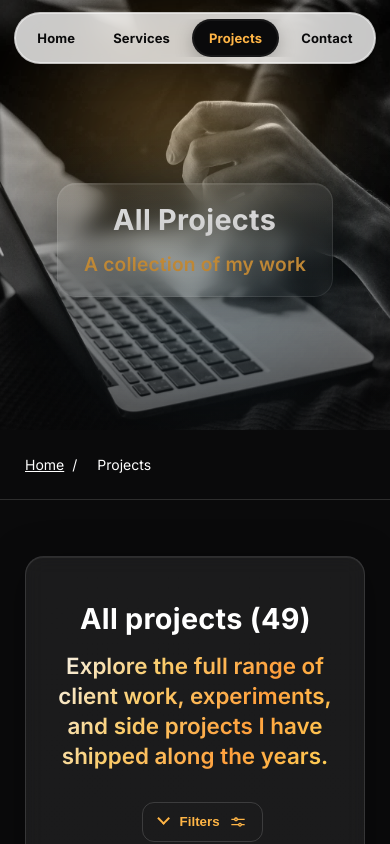
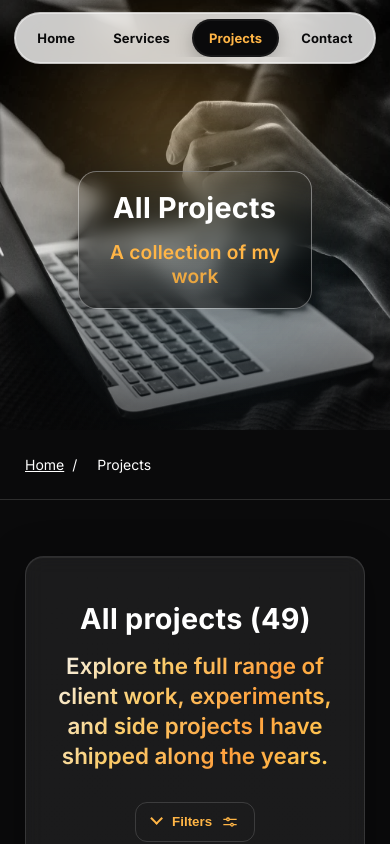
Before and after one commit to andreinemeti/portfolio-refactor, a Next.js app: page /projects in a window 390 px wide. Shown: the top 844 px of the page. Built offline with nearby package versions, Linux system fonts and the light colour scheme.

Commit message:
Fixed slider carousel touch on mobile due to z-index and improved main title readability

```diff
--- a/app/styles/components/_filters.scss
+++ b/app/styles/components/_filters.scss
@@ -1,6 +1,5 @@
 .filters-container {
-padding:15px 0 0 15px;
-
+  padding-top:15px;
 }
 .filters-container.filters-container--open {
 
--- a/app/styles/components/_hero.scss
+++ b/app/styles/components/_hero.scss
@@ -25,15 +25,14 @@
       background: rgba(0, 0, 0, 0.84);
       border-radius: $cardRadius;
       padding: 20px;
+      box-sizing: border-box;
       border: 2px solid $accentColor;
-
-
       backdrop-filter: blur(10px);
       background: linear-gradient(180deg, rgba(255, 255, 255, 0.07), rgba(255, 255, 255, 0.03));
-      border: 1px solid rgba(255, 255, 255, 0.12);
+      background: linear-gradient(180deg, #ffffff00, #00000096);
+          border: 1px solid rgb(255 255 255 / 40%);
       box-shadow:
-        0 8px 40px rgba(0, 0, 0, 0.35),
-        inset 0 1px 0 rgba(255, 255, 255, 0.08);
+        0 8px 40px rgba(0, 0, 0, 0.35);
 
     }
 
@@ -101,16 +100,16 @@
   position: absolute;
   inset: 0;
   pointer-events: none;
-  background: linear-gradient(to top, rgba(10, 10, 11, .65) 0%, rgba(10, 10, 11, .25) 40%, rgba(10, 10, 11, 0) 70%);
+  background: linear-gradient(to top, rgba(10, 10, 11, 0.65) 0%, rgb(10 10 11 / 0%) 40%, rgba(10, 10, 11, 0) 70%);
 }
 
 .hero--project .hero__overlay {
   position: relative;
   z-index: 1;
   height: 100%;
-  display: grid;
-  align-items: end;
-  padding: 2.25rem 1rem;
+  pointer-events:none;
+  padding: 0;
+  box-sizing: border-box;
 }
 
 .hero__title {
@@ -150,7 +149,7 @@
     inset 0 0 0 1px rgba(0, 0, 0, .18);
   border: 1px solid rgba(255, 255, 255, .18);
 
-  /* Optional subtle shine */
+
   &::after {
     content: '';
     position: absolute;
```
